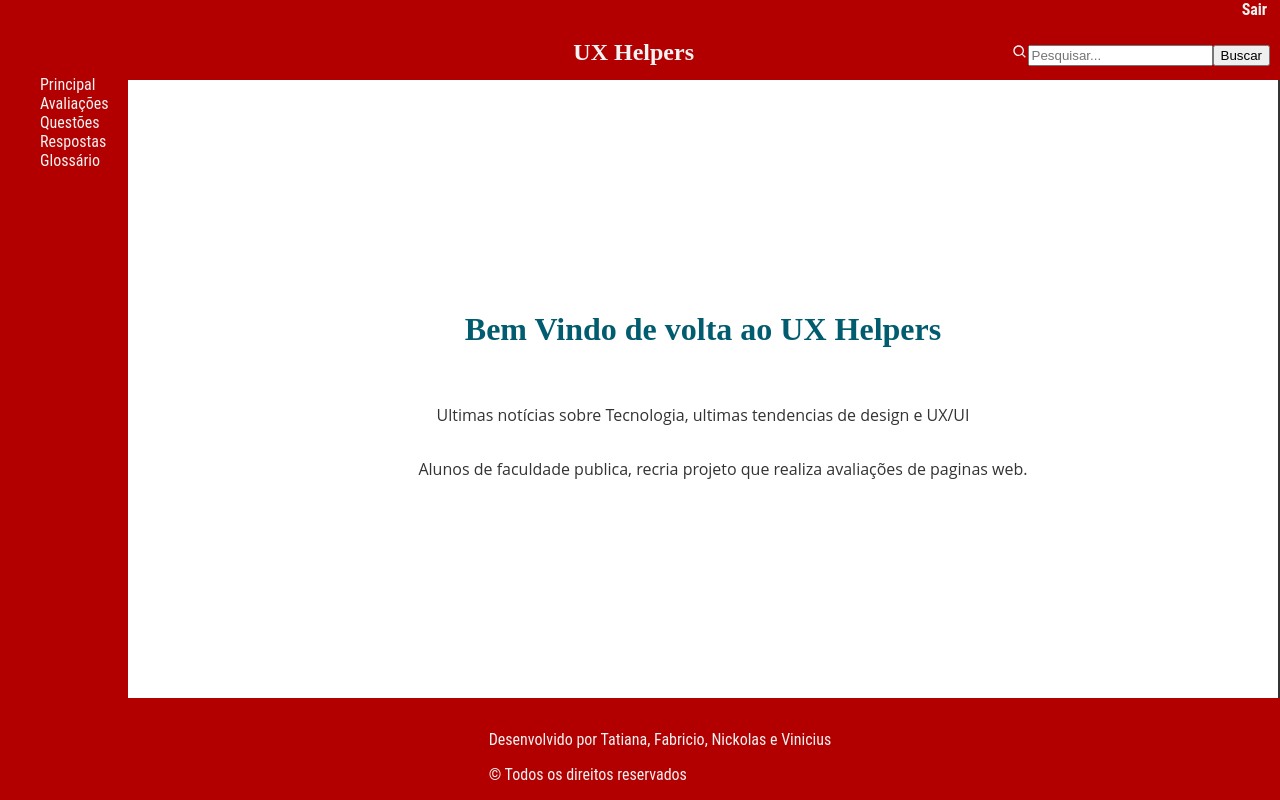
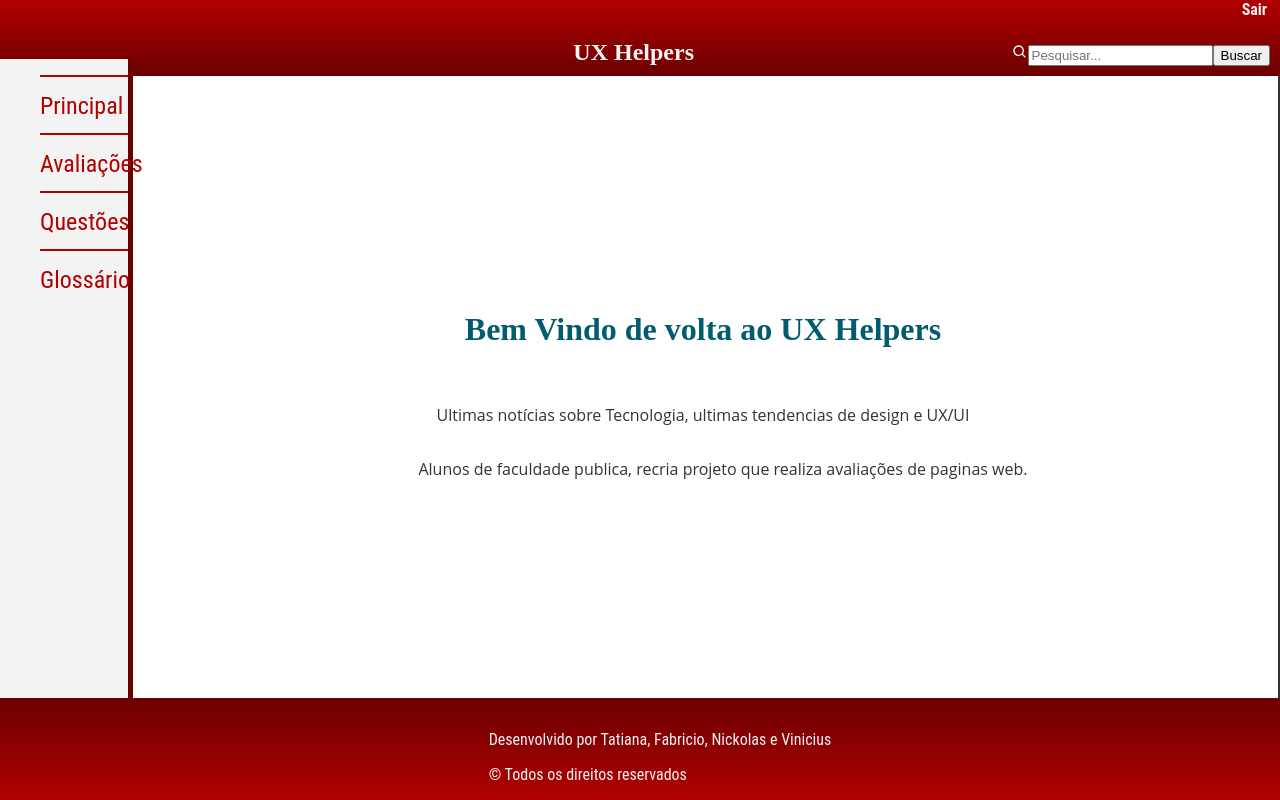
Before and after one commit to FatecFranca/DSM-G03-PI3-2022-1, a React (Create React App) app in the folder front-end/: page /home in a window 1280 px wide. Built offline with nearby package versions, Linux system fonts and the light colour scheme; a web font is replaced by a local one.

Commit message:
07-06 modificações componentes

```diff
--- a/front-end/src/components/Components.css
+++ b/front-end/src/components/Components.css
@@ -10,12 +10,12 @@
 }
 
 .header {
-    background-color: #B20000;
+    background: linear-gradient(to top, #6b0000,#B20000);
     color: #f3f3f3;
     width: 100%;
     position: fixed;
     top: 0;
-    height: 10%;
+    height: 9.5%;
     font-family: 'Roboto Slab';
     font-weight: 700;
 }
@@ -33,8 +33,9 @@
 }
 
 .menu {
-    background-color: #B20000;
-    color: #f3f3f3;
+    background-color:#f3f3f3;
+    color: #B20000;
+    border-right: 5px solid #6b0000;
     position: fixed;
     width: 10%;
     height: 100vh;
@@ -44,11 +45,14 @@
 
 .menu ul li {
     list-style-type: none;
+    margin-top: 15%;
+    border-top:  2px solid;
+    padding-top: 15px;
 
 }
 
 .footer {
-    background-color: #B20000;
+    background: linear-gradient(to top,#B20000, #6b0000);
     color: #f3f3f3;
     position: fixed;
     bottom: 0;
@@ -68,7 +72,11 @@
 
 .menuitem {
     text-decoration: none;
-    color: #f3f3f3;
+    color: #B20000;
+    font-size: x-large;
+
+
+
 }
 
 .menuitem:hover {
--- a/front-end/src/components/Menu.js
+++ b/front-end/src/components/Menu.js
@@ -8,7 +8,6 @@ function Menu() {
                 <li><Link to="/home" class="menuitem">Principal</Link></li>
                 <li><Link to="/avaliacoes" class="menuitem">Avaliações</Link></li>
                 <li><Link to="/questoes" class="menuitem">Questões</Link></li>
-                <li><Link to="/respostas" class="menuitem">Respostas</Link></li>
                 <li><Link to="/glossario" class="menuitem">Glossário</Link></li>
             </ul>
         </aside>
```
